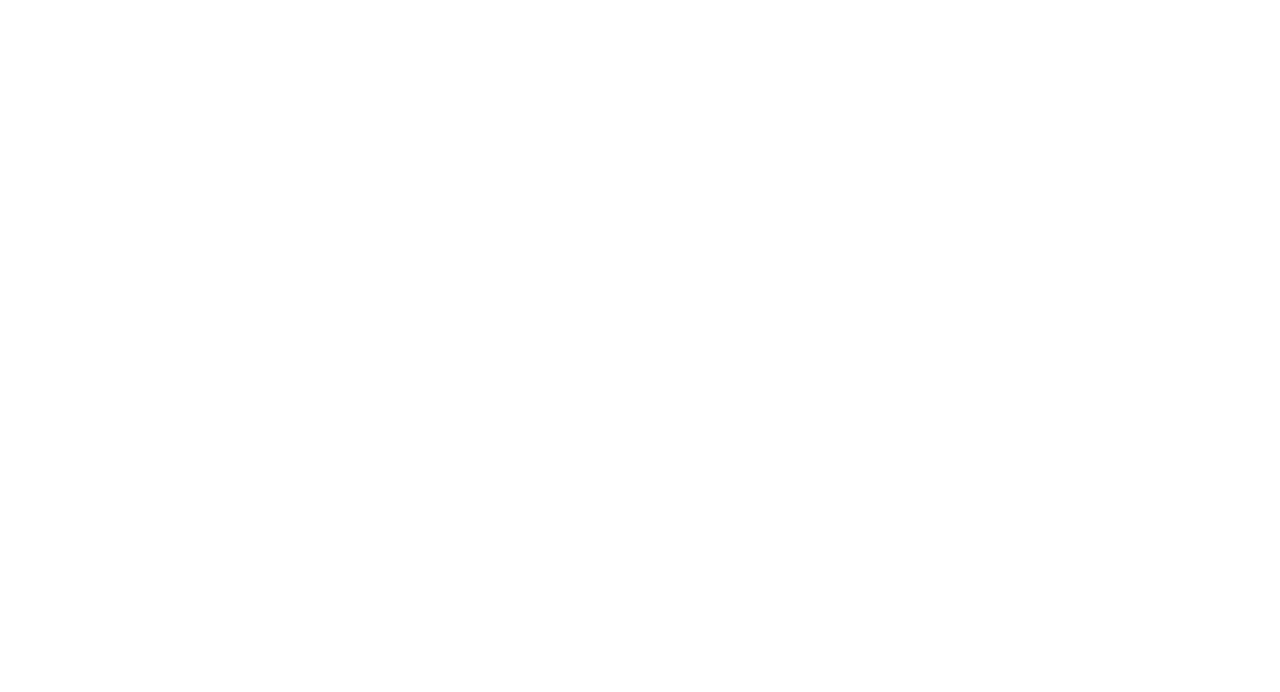
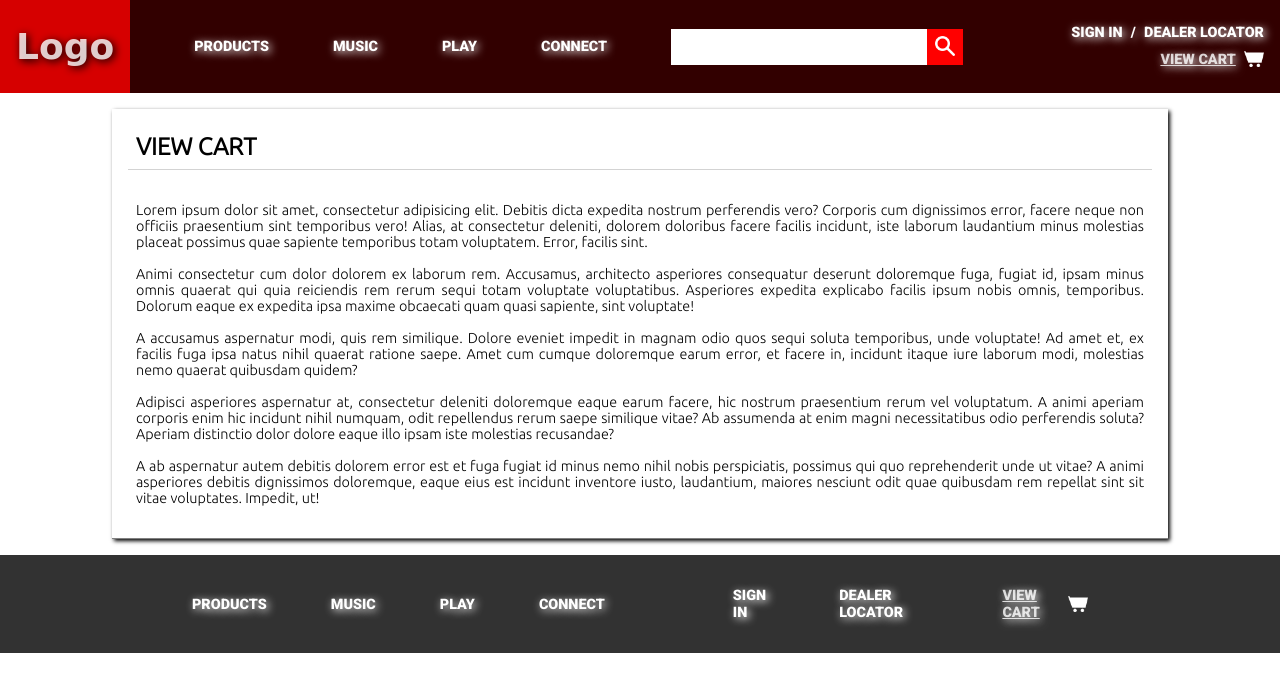
Before and after one commit to enier290188/tts-w01-d05-multi-page-css-and-html-lab, a plain HTML site: page pages/view-cart.html in a window 1280 px wide. Drawn offline with Linux system fonts and the light colour scheme; a web font is replaced by a local one.

Commit message:
Updating "view-cart.html" file.

```diff
--- a/pages/view-cart.html
+++ b/pages/view-cart.html
@@ -2,9 +2,60 @@
 <html lang="en">
     <head>
         <meta charset="UTF-8">
-        <title>Title</title>
+        <title>VIEW CART</title>
+        <link href="https://fonts.googleapis.com/css2?family=Turret+Road:wght@800&display=swap" rel="stylesheet">
+        <link href="https://fonts.googleapis.com/css2?family=Roboto:wght@900&display=swap" rel="stylesheet">
+        <link href="https://fonts.googleapis.com/css2?family=Ubuntu:wght@300&display=swap" rel="stylesheet">
+        <link href="../assets/css/css.css" rel="stylesheet">
     </head>
     <body>
-
+        <header id="header">
+            <div id="header-logo"><a href="../index.html">Logo</a></div>
+            <nav id="header-nav">
+                <ul id="header-nav-ul-left" class="header-nav-ul">
+                    <li class="header-nav-ul-left-link"><a href="../index.html">PRODUCTS</a></li>
+                    <li class="header-nav-ul-left-link"><a href="music.html">MUSIC</a></li>
+                    <li class="header-nav-ul-left-link"><a href="play.html">PLAY</a></li>
+                    <li class="header-nav-ul-left-link"><a href="connect.html">CONNECT</a></li>
+                    <li class="header-nav-ul-left-form">
+                        <form action="#" method="get">
+                            <input type="text" id="search"/>
+                            <button type="submit"><img src="../assets/img/search-icon.png" width="20px" height="20px" alt="..."/></button>
+                        </form>
+                    </li>
+                </ul>
+                <ul id="header-nav-ul-right" class="header-nav-ul">
+                    <li>
+                        <div><a href="sign-in.html">SIGN IN</a>&nbsp;&nbsp;&nbsp;<span>/</span>&nbsp;&nbsp;&nbsp;<a href="dealer-locator.html">DEALER LOCATOR</a></div>
+                        <div><a href="view-cart.html" class="active">VIEW CART</a>&nbsp;&nbsp;&nbsp;<img src="../assets/img/shopping-cart-icon.png" width="20px" height="20px" alt="..."/></div>
+                    </li>
+                </ul>
+            </nav>
+        </header>
+        <main id="main">
+            <h1 id="main-title">VIEW CART</h1>
+            <div id="main-content">
+                <p>Lorem ipsum dolor sit amet, consectetur adipisicing elit. Debitis dicta expedita nostrum perferendis vero? Corporis cum dignissimos error, facere neque non officiis praesentium sint temporibus vero! Alias, at consectetur deleniti, dolorem doloribus facere facilis incidunt, iste laborum laudantium minus molestias placeat possimus quae sapiente temporibus totam voluptatem. Error, facilis sint.</p>
+                <p>Animi consectetur cum dolor dolorem ex laborum rem. Accusamus, architecto asperiores consequatur deserunt doloremque fuga, fugiat id, ipsam minus omnis quaerat qui quia reiciendis rem rerum sequi totam voluptate voluptatibus. Asperiores expedita explicabo facilis ipsum nobis omnis, temporibus. Dolorum eaque ex expedita ipsa maxime obcaecati quam quasi sapiente, sint voluptate!</p>
+                <p>A accusamus aspernatur modi, quis rem similique. Dolore eveniet impedit in magnam odio quos sequi soluta temporibus, unde voluptate! Ad amet et, ex facilis fuga ipsa natus nihil quaerat ratione saepe. Amet cum cumque doloremque earum error, et facere in, incidunt itaque iure laborum modi, molestias nemo quaerat quibusdam quidem?</p>
+                <p>Adipisci asperiores aspernatur at, consectetur deleniti doloremque eaque earum facere, hic nostrum praesentium rerum vel voluptatum. A animi aperiam corporis enim hic incidunt nihil numquam, odit repellendus rerum saepe similique vitae? Ab assumenda at enim magni necessitatibus odio perferendis soluta? Aperiam distinctio dolor dolore eaque illo ipsam iste molestias recusandae?</p>
+                <p>A ab aspernatur autem debitis dolorem error est et fuga fugiat id minus nemo nihil nobis perspiciatis, possimus qui quo reprehenderit unde ut vitae? A animi asperiores debitis dignissimos doloremque, eaque eius est incidunt inventore iusto, laudantium, maiores nesciunt odit quae quibusdam rem repellat sint sit vitae voluptates. Impedit, ut!</p>
+            </div>
+        </main>
+        <footer id="footer">
+            <nav id="footer-nav">
+                <ul id="footer-nav-ul-left" class="footer-nav-ul">
+                    <li><a href="../index.html">PRODUCTS</a></li>
+                    <li><a href="music.html">MUSIC</a></li>
+                    <li><a href="play.html">PLAY</a></li>
+                    <li><a href="connect.html">CONNECT</a></li>
+                </ul>
+                <ul id="footer-nav-ul-right" class="footer-nav-ul">
+                    <li><a href="sign-in.html">SIGN IN</a></li>
+                    <li><a href="dealer-locator.html">DEALER LOCATOR</a></li>
+                    <li><a href="view-cart.html" class="active">VIEW CART</a>&nbsp;&nbsp;&nbsp;<img src="../assets/img/shopping-cart-icon.png" width="20px" height="20px" alt="..."/></li>
+                </ul>
+            </nav>
+        </footer>
     </body>
 </html>
```
